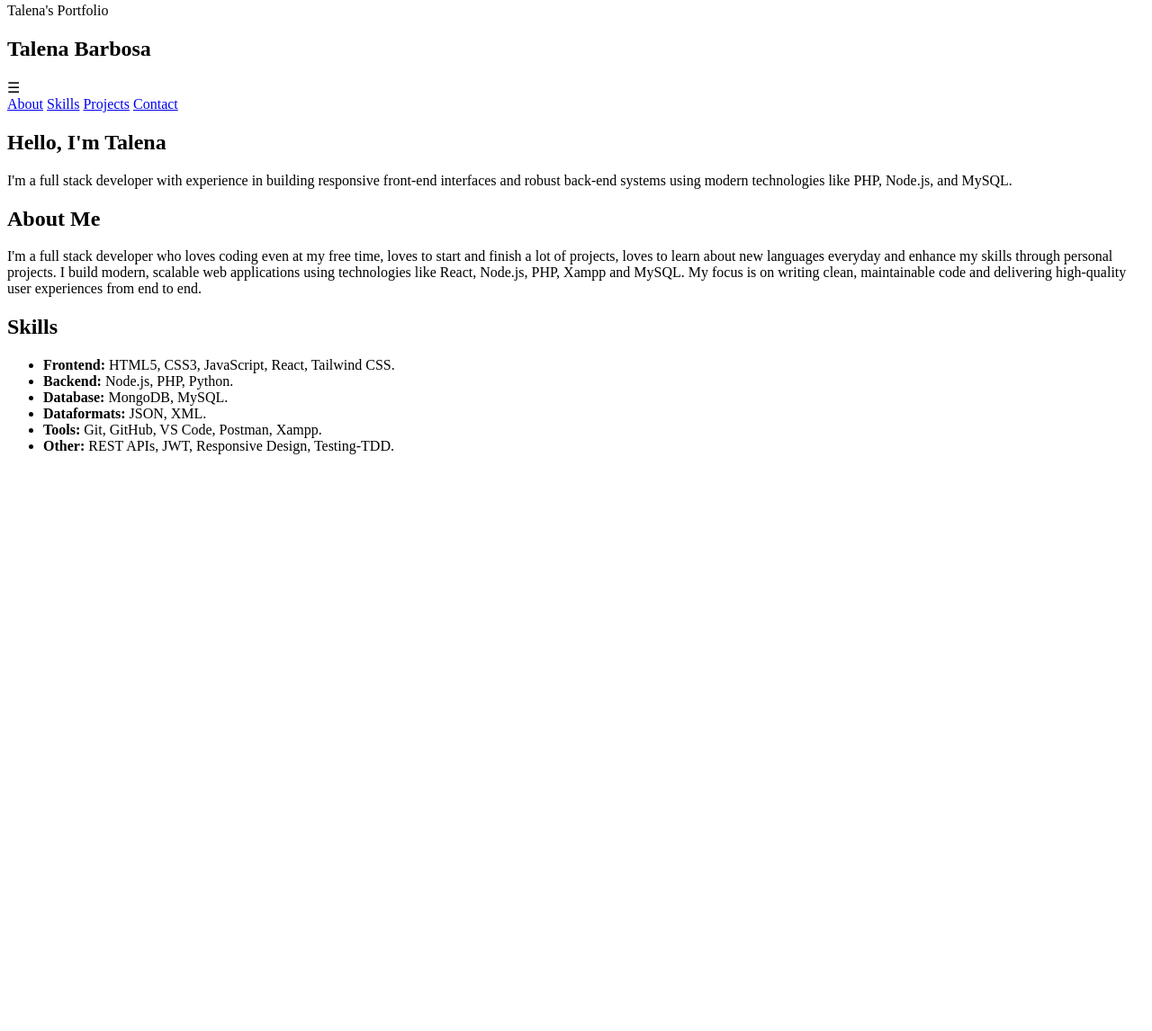
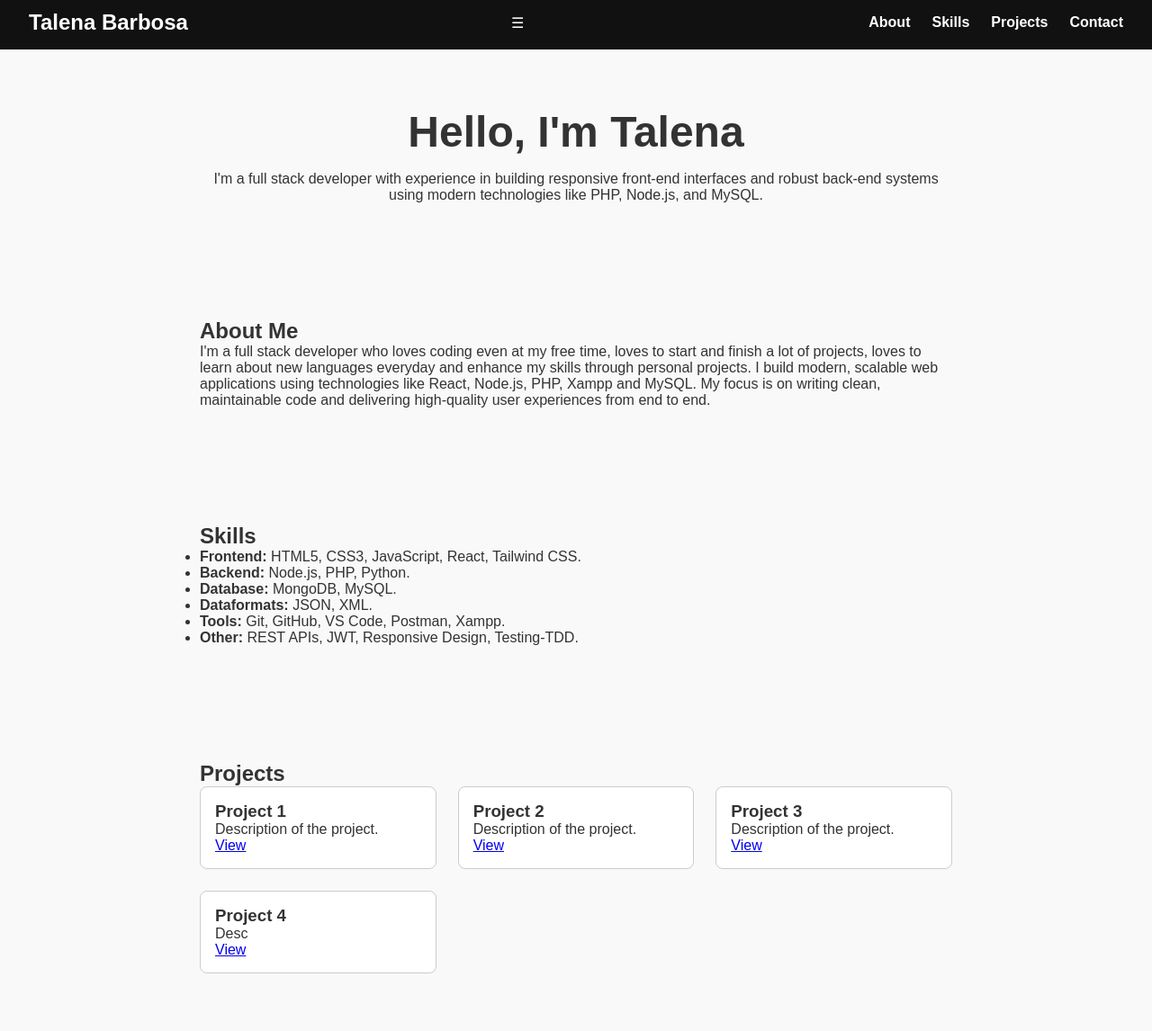
Before and after one commit to talenaa/portfolioWeb, a plain HTML site: page index.html in a window 1280 px wide. Shown: the part 5-1151 px from the top of the page at 90% size. Before the commit the page ends 800 px from the top, so only its background shows below. Drawn offline with Linux system fonts and the light colour scheme.

Commit message:
feat: projects section

```diff
--- a/css/index.css
+++ b/css/index.css
@@ -0,0 +1,107 @@
+* {
+    margin: 0; padding: 0; box-sizing: border-box;
+  }
+
+  body {
+    font-family: Arial, sans-serif;
+    background: #f9f9f9;
+    color: #333;
+    scroll-behavior: smooth;
+  }
+
+  header {
+    background: #111;
+    color: #fff;
+    padding: 1rem 2rem;
+    display: flex;
+    justify-content: space-between;
+    align-items: center;
+    position: sticky;
+    top: 0;
+    z-index: 1000;
+  }
+
+  nav {
+    display: flex;
+  }
+
+  nav a {
+    color: #fff;
+    margin-left: 1.5rem;
+    text-decoration: none;
+    font-weight: bold;
+  }
+
+  .menu-toggle {
+    display: none;
+    font-size: 1.5rem;
+    cursor: pointer;
+  }
+
+  section {
+    padding: 4rem 2rem;
+    max-width: 900px;
+    margin: auto;
+  }
+
+  .intro {
+    text-align: center;
+  }
+
+  .intro h1 {
+    font-size: 3rem;
+    margin-bottom: 1rem;
+  }
+
+  .projects {
+    display: grid;
+    grid-template-columns: repeat(auto-fit, minmax(250px, 1fr));
+    gap: 1.5rem;
+  }
+
+  .project {
+    background: #fff;
+    padding: 1rem;
+    border: 1px solid #ccc;
+    border-radius: 8px;
+  }
+
+  footer {
+    background: #111;
+    color: #fff;
+    text-align: center;
+    padding: 1rem;
+    margin-top: 2rem;
+  }
+
+  @media (max-width: 768px) {
+    nav {
+      display: none;
+      flex-direction: column;
+      background: #111;
+      position: absolute;
+      top: 60px;
+      right: 0;
+      width: 200px;
+    }
+    nav.show {
+      display: flex;
+    }
+    .menu-toggle {
+      display: block;
+    }
+  }
+
+  #scrollTopBtn {
+    position: fixed;
+    bottom: 20px;
+    right: 20px;
+    display: none;
+    background-color: #111;
+    color: #fff;
+    border: none;
+    padding: 10px;
+    border-radius: 50%;
+    font-size: 18px;
+    cursor: pointer;
+  }
--- a/index.html
+++ b/index.html
@@ -3,7 +3,7 @@
     <head>
         <meta charset="UTF-8">
         <meta name="viewport" content="width=device-width, initial-scale=1.0">
-        <link rel="stylesheet" href="css/index.css"
+        <link rel="stylesheet" href="css/index.css">
         <title>Talena's Portfolio</title>
     </head>
 
@@ -44,5 +44,36 @@
               <li><strong>Other:</strong> REST APIs, JWT, Responsive Design, Testing-TDD.</li>
             </ul>
           </section>
+
+          <section id="projects">
+            <h2>Projects</h2>
+            <div class="projects">
+              <div class="project">
+                <h3>Project 1</h3>
+                <p>Description of the project.</p>
+                <a href="https://github.com/talenaa/chrysalisAirline">View</a>
+              </div>
+
+              <div class="project">
+                <h3>Project 2</h3>
+                <p>Description of the project.</p>
+                <a href="https://github.com/talenaa/Proyecto-Conserjeria">View</a>
+              </div>
+
+              <div class="project">
+                <h3>Project 3</h3>
+                <p>Description of the project.</p>
+                <a href="https://github.com/talenaa/animalsWebsite">View</a>
+              </div>
+
+              <div class="project">
+                <h3>Project 4</h3>
+                <p>Desc</p>
+                <a href="https://github.com/talenaa/dragonBallApi">View</a>
+              </div>
+            </div>
+          </section>
     </body>
+
+
 </html>
```
Also changed, not shown: js/index.js (added, +18 -0 lines), index.js (deleted).
